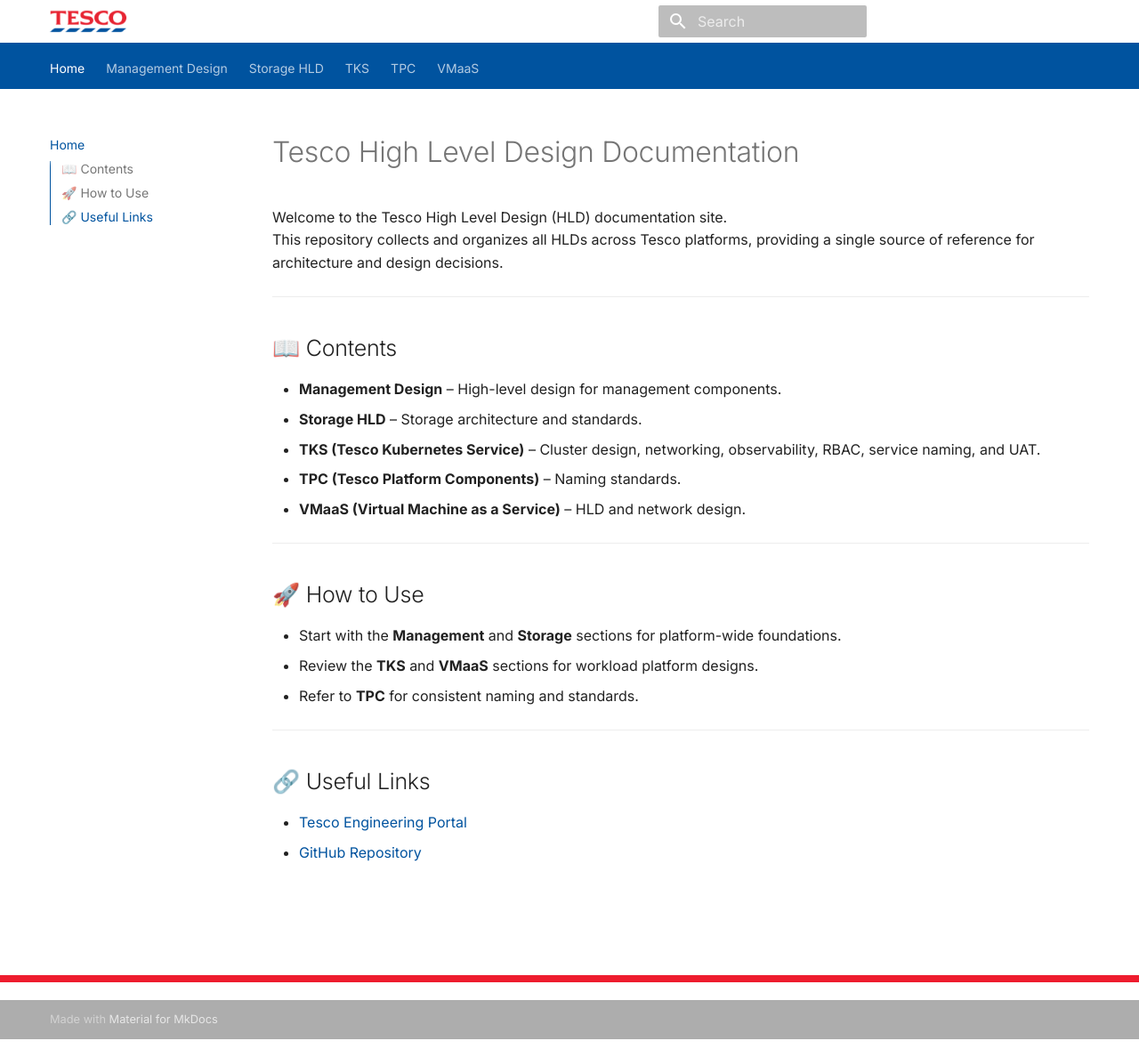
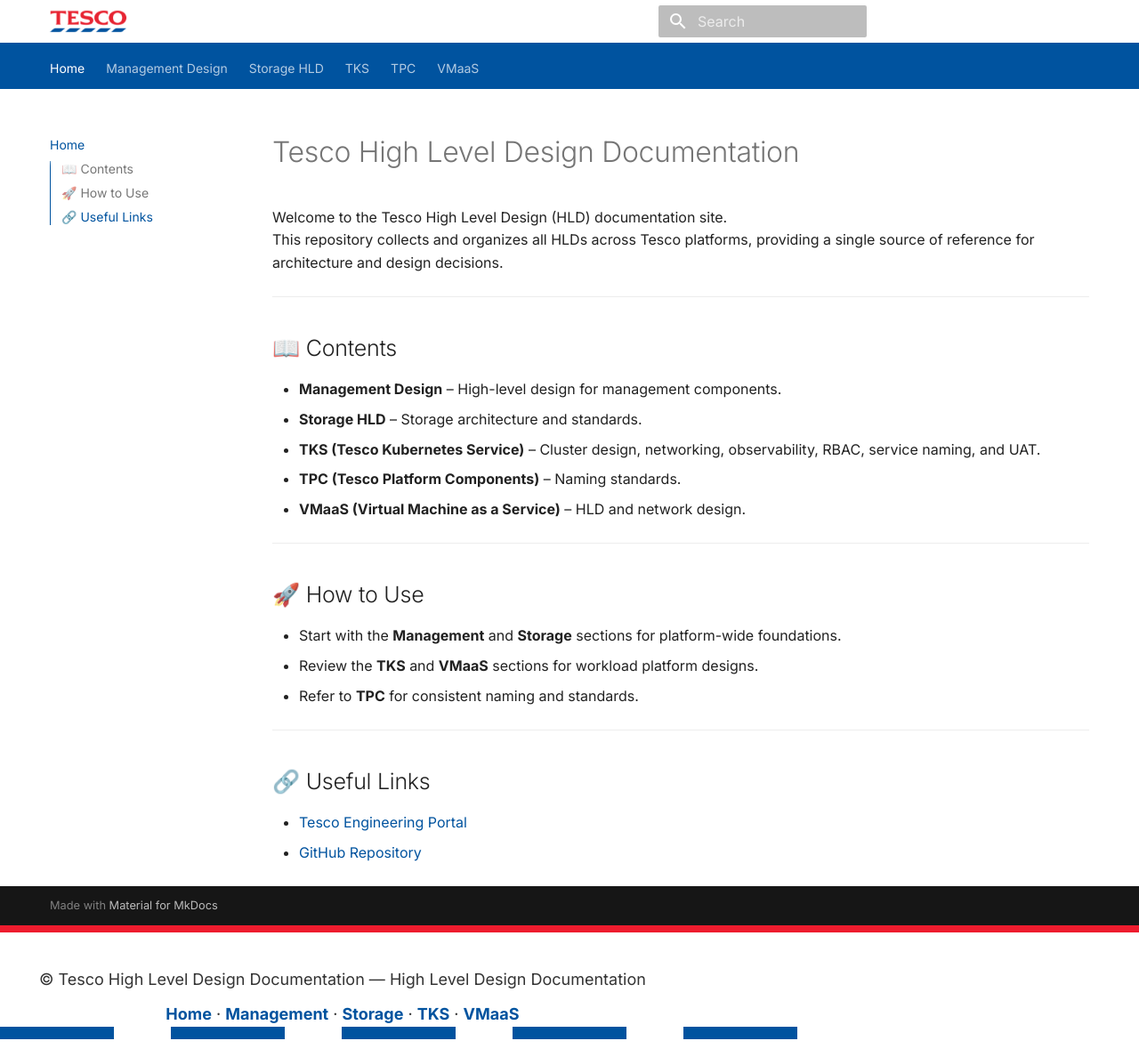
Before and after one commit to chrislam-rh/mkdocs-templating, an MkDocs documentation site: the page built from docs/README.md, in a window 1280 px wide and 1188 px high. Shown: the whole window at 89% size. Built offline with MkDocs 1.6.1 and Material for MkDocs 9.7.7, drawn with Linux system fonts in a browser that asks for light colours.

Commit message:
add new footer

```diff
--- a/docs/overrides/main.html
+++ b/docs/overrides/main.html
@@ -1,17 +1,30 @@
 {% extends "base.html" %}
+
+{% block header %}{{ super() }}{% endblock %}
+{% block site_nav %}{{ super() }}{% endblock %}
 
 {% block footer %}
   {{ super() }}
-  <footer class="md-footer">
-  <div class="md-footer__inner md-grid">
-    <div class="md-footer__content">
-      <p>
-        © {{ config.site_name }} — High Level Design Documentation
-      </p>
+
+  <footer class="md-footer md-footer--tesco">
+    <div class="md-footer__inner md-grid">
+      <div class="md-footer__content">
+        <p>© {{ config.site_name }} — High Level Design Documentation</p>
+        <nav class="md-footer__links">
+          <a href="{{ base_url }}/README/">Home</a>
+          <span>·</span>
+          <a href="{{ base_url }}/management-design/">Management</a>
+          <span>·</span>
+          <a href="{{ base_url }}/Storage-HLD/">Storage</a>
+          <span>·</span>
+          <a href="{{ base_url }}/tks-design/">TKS</a>
+          <span>·</span>
+          <a href="{{ base_url }}/VMaaS-HLD/">VMaaS</a>
+        </nav>
+      </div>
     </div>
-  </div>
 
-  <!-- Tesco blue stripes motif -->
-  <div class="tesco-stripes"></div>
+    <!-- Tesco blue stripes motif -->
+    <div class="tesco-stripes"></div>
   </footer>
 {% endblock %}
--- a/docs/stylesheets/extra.css
+++ b/docs/stylesheets/extra.css
@@ -99,17 +99,24 @@
   border: 1px solid #ececec;
 }
 
-/* ===== Footer ===== */
-.md-footer {
+/* Footer styling */
+.md-footer--tesco {
   background: #ffffff;
   border-top: 8px solid var(--tesco-red);
   padding: 1rem 0;
   color: #333;
-  font-size: 0.85rem;
+  font-size: 0.9rem;
 }
-
-.md-footer__content {
+.md-footer--tesco .md-footer__content {
   text-align: center;
+}
+.md-footer__links a {
+  text-decoration: none;
+  color: var(--tesco-blue);
+  font-weight: 600;
+}
+.md-footer__links a:hover {
+  text-decoration: underline;
 }
 
 /* Tesco stripes motif */
--- a/mkdocs.yml
+++ b/mkdocs.yml
@@ -6,7 +6,7 @@
 theme:
   name: material
   language: en
-  # custom_dir: docs/overrides
+  custom_dir: docs/overrides
   features:
     - navigation.instant
     - navigation.sections
```
